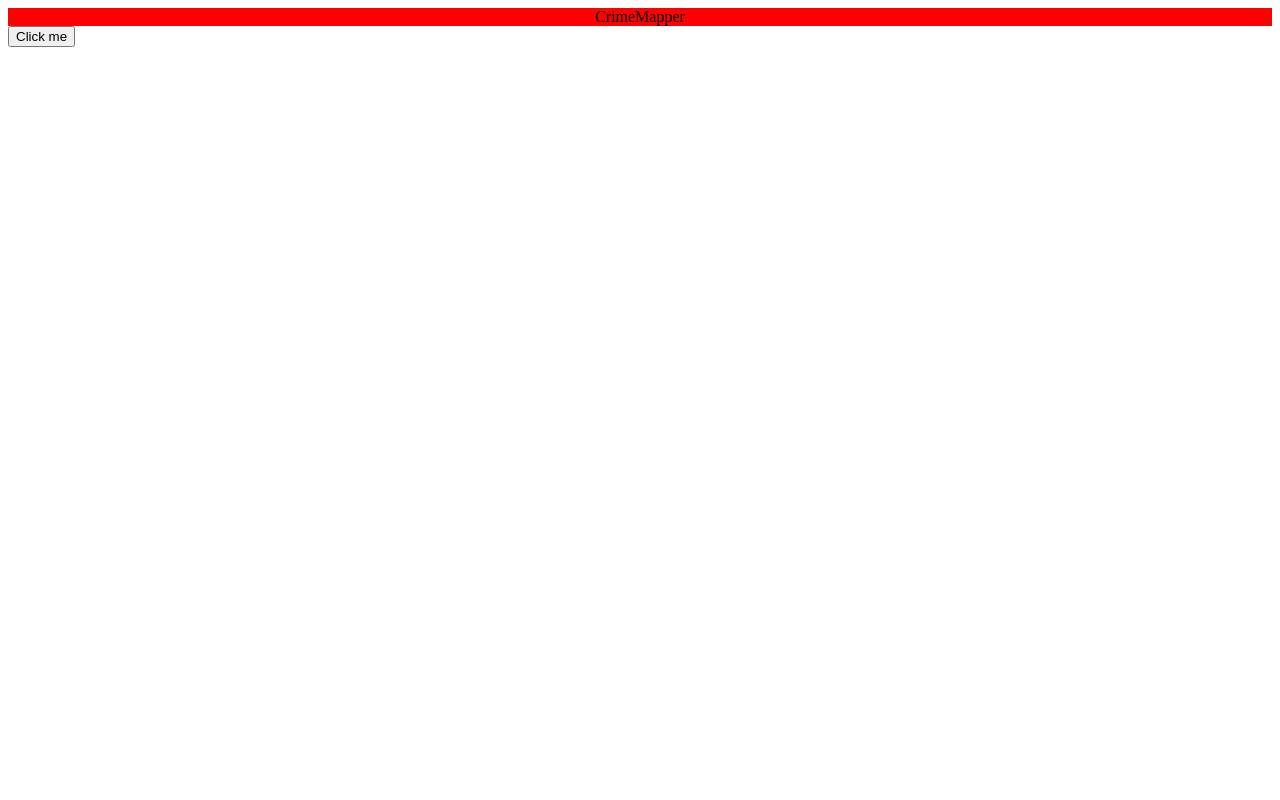
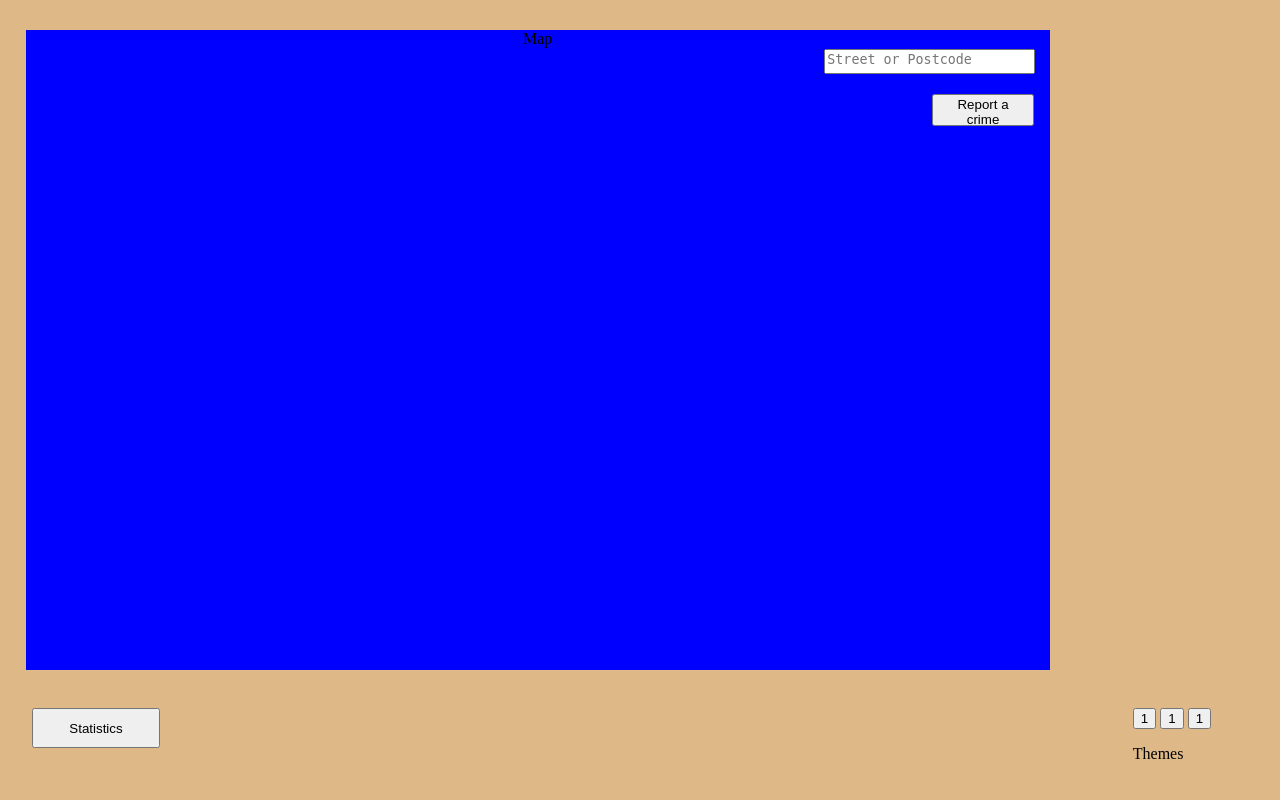
Before and after one commit to go-liv/University-Final-Year-Project, a Flask app: page / in a window 1280 px wide. Run offline with Flask 2, Linux system fonts and the light colour scheme.

Commit message:
Initial Layout: placeholders created for home page, missing options button.

```diff
--- a/app/__init__.py
+++ b/app/__init__.py
@@ -6,6 +6,7 @@ import os
 from flask import Flask, jsonify, render_template
 
 app = Flask(__name__)
+app.config['FLASK_ENV']='development'
 
 # example page
 @app.route("/heartbeat")
@@ -20,3 +21,6 @@ def catch_all(path):
 
     return render_template("index.html", title=title#, data=data)
     )
+
+if __name__ == '__main__':
+    app.run(debug=True)
--- a/app/static/css/main.css
+++ b/app/static/css/main.css
@@ -1,4 +1,54 @@
-.header {
+html {
+    background-color: burlywood;
+}
+
+main {
+    width: 100%;
+    height: 100%;
+}
+
+.map {
+    position: absolute;
+    width: 80%;
+    height: 80%;
     text-align: center;
-    background-color: red;
+    background-color: blue;
+    top: 30px;
+    left: 2%;
 }
+
+.location_search {
+    position: absolute;
+    width: 20%;
+    height: 3%;
+    left: 78%;
+    top: 3%;
+    resize: none;
+}
+
+.report {
+    position: absolute;
+    width: 10%;
+    height: 5%;
+    left: 88.5%;
+    top: 10%;
+    text-size-adjust: auto;
+}
+
+.statistics {
+    position: absolute;
+    width: 10%;
+    height: 5%;
+    left: 2.5%;
+    top: 88.5%;
+    text-size-adjust: auto;
+}
+
+.themes {
+    position: absolute;
+    width: 10%;
+    height: 5%;
+    left: 88.5%;
+    top: 88.5%;
+    text-size-adjust: auto;
+}
--- a/app/static/js/api_rel.js
+++ b/app/static/js/api_rel.js
@@ -1,4 +1,4 @@
-var data;
+let data;
 let returnData = (err, data) => {
     // Return data as points in the map
     if(err !== null) {
--- a/app/templates/index.html
+++ b/app/templates/index.html
@@ -12,13 +12,27 @@
         <!-- Reference for JS scripts -->
         <script src="../static/js/api_rel.js"></script>
 
-        <header class='header'>
-            {{ title }}
-        </header>
+        <main>
+            <section id='map' class='map'>
+                Map
+                <textarea name='location_search' cols='1' rows='1' placeholder="Street or Postcode" class='location_search'></textarea>
+                <button class='report'>Report a crime</button>
+            </section>
 
+
+            <section id='themes' class='themes'>
+                <button id='theme_ancient' class='theme_ancient'>1</button>
+                <button id='theme_modern' class='theme_modern'>1</button>
+                <button id='theme_hollow' class='theme_hollow'>1</button>
+                <p>Themes</p>
+            </section>
+
+            <button id='statistics' class='statistics'>
+                Statistics
+            </button>
             <!-- Map -->
             <!-- getData() from /static/js/api_rel.js not working -->
-        <button id="click">
+            <!-- <button id="click">
                 Click me
                 <script>
                     let lat= 52.406645267612724;
@@ -29,6 +43,10 @@
                         getData(lat, lng, returnData);
                     });
                 </script>
-        </button>
+            </button> -->
+        </main>
+
+
+
     </body>
 </html>
```
Lines whose indentation alone changed are shown as unchanged.
